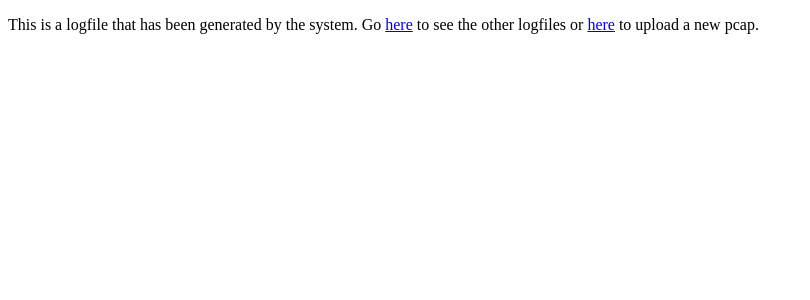
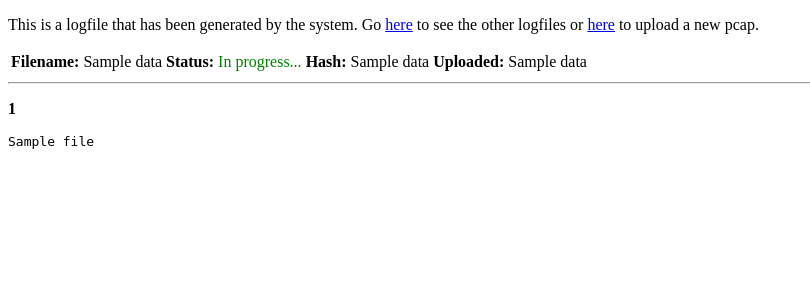
Before and after one commit to travisbgreen/autoIDS, a Flask app: template templates/logfile.html in a window 1280 px wide. Shown: the top 300 px of the page, without its empty margins (0-810 px from the left). Run offline with Flask 2, Linux system fonts and the light colour scheme; the template is opened without the code that fills it: most values are stand-ins (such as "Sample title", 1, 10 or a date in 2020); parts of the project's set-up code (start-up, migrations or seed data) failed here and were passed over.

Commit message:
getting it working part 2
very basic interface finished

```diff
--- a/main.py
+++ b/main.py
@@ -46,16 +46,16 @@ def upload():
 		if existing: # if there is not an empty array
 			flash('that file hash is already in the database!')
 			return redirect('/output/'+filehash) # redirect to the page for the existing file
-		c.execute('INSERT INTO pcaps VALUES (?,?,?,?,?,?)',(origfilename,filename,False,'',filehash,time.time())) # otherwise store the new pcap data into the database
+		c.execute('INSERT INTO pcaps VALUES (?,?,?,?,?,?)',(origfilename,filename,0,'',filehash,time.time())) # otherwise store the new pcap data into the database
 		db.commit() # save the db
 		db.close()
-		filequeue.put((filename,engine,filehash)) # add the info for the new file to the processing queue
+		filequeue.put((filename,engine,filehash,path)) # add the info for the new file to the processing queue
 		flash('processing pcap in progress... wait a little while and then refresh') # give the user a message about the status
 		return redirect('/output/'+filehash) # redirect to the page for the unfinished sample
 
 @app.route('/output') # displays a list of the pcaps submitted to the system
 def logfilelist():
-	page = request.args.get('page',1) # can use ?page=2 or something to paginate the system (rudimentary navigation on the page already)
+	page = int(request.args.get('page',1)) # can use ?page=2 or something to paginate the system (rudimentary navigation on the page already)
 	db = sqlite3.connect(DATABASE) # get the database
 	c = db.cursor()
 	c.execute('SELECT * FROM pcaps ORDER BY uploaded DESC LIMIT ? OFFSET ?',(40,40*(page-1))) # get 40 pcaps, skipping 40*page offset
@@ -67,14 +67,21 @@ def logfilelist():
 def logfiledisp(filehash):
 	db = sqlite3.connect(DATABASE) # get the database
 	c = db.cursor()
-	c.execute('SELECT * FROM pcaps WHERE md5=?',(filehash)) # find the pcap since we're identifying them by hash
+	c.execute('SELECT * FROM pcaps WHERE md5=?',(filehash,)) # find the pcap since we're identifying them by hash
 	data = c.fetchone()
 	if not data:
 		flash('that file does not exist') # if there's no pcap with that hash, redirect to the listing
 		return redirect('/output')
 	### TODO: finish the processing that happens here
 	db.close()
-	return render_template('logfile.html',stuff=things) # pass in the logs
+	files = []
+	if data[3]:
+		filenames = os.listdir(data[3])
+		for fn in filenames:
+			fd = open(os.path.join(data[3],fn),'r')
+			files.append((fn,fd.read()))
+			fd.close()
+	return render_template('logfile.html',data=data,files=files) # pass in the logs
 
 if __name__ == '__main__': # debugging mode - just run the py file
 	#app.debug = True
--- a/templates/logfile.html
+++ b/templates/logfile.html
@@ -4,5 +4,36 @@
 <p>
 	This is a logfile that has been generated by the system. Go <a href="/output">here</a> to see the other logfiles or <a href="/">here</a> to upload a new pcap.
 </p>
-
+<table>
+	<tr>
+		<td>
+			<b>Filename: </b>{{ data[0] }}
+		</td>
+		<td>
+			<b>Status: </b>
+			{% if data[2] == 1 %}
+			Analysis complete
+			{% elif data[2] == -1 %}
+			<span style="color:red;">Failed</span>
+			{% else %}
+			<span style="color:green;">In progress...</span>
+			{% endif %}
+		</td>
+		<td>
+			<b>Hash: </b>{{ data[4] }}
+		</td>
+		<td>
+			<b>Uploaded: </b>{{ data[5] }}
+		</td>
+	</tr>
+</table>
+<hr />
+{% for file in files %}
+<p>
+	<b>{{ file[0] }}</b><br />
+	<pre>
+{{ file[1] }}
+	</pre>
+</p>
+{% endfor %}
 {% endblock %}
--- a/util.py
+++ b/util.py
@@ -21,6 +21,6 @@ if not os.path.exists(LOG_FOLDER): # create the folder to hold logs and output m
 if not os.path.exists(DATABASE): # set up the database if it does not exist
 	db = sqlite3.connect(DATABASE)
 	c = db.cursor()
-	c.execute('CREATE TABLE pcaps (name text, file text, status boolean, logpath text, md5 text, uploaded int)')
+	c.execute('CREATE TABLE pcaps (name text, file text, status int, logpath text, md5 text, uploaded int)')
 	db.commit()
 	db.close()
```
Also changed, not shown: background.py (+8 -5 lines), templates/listing.html (+19 -3 lines).
